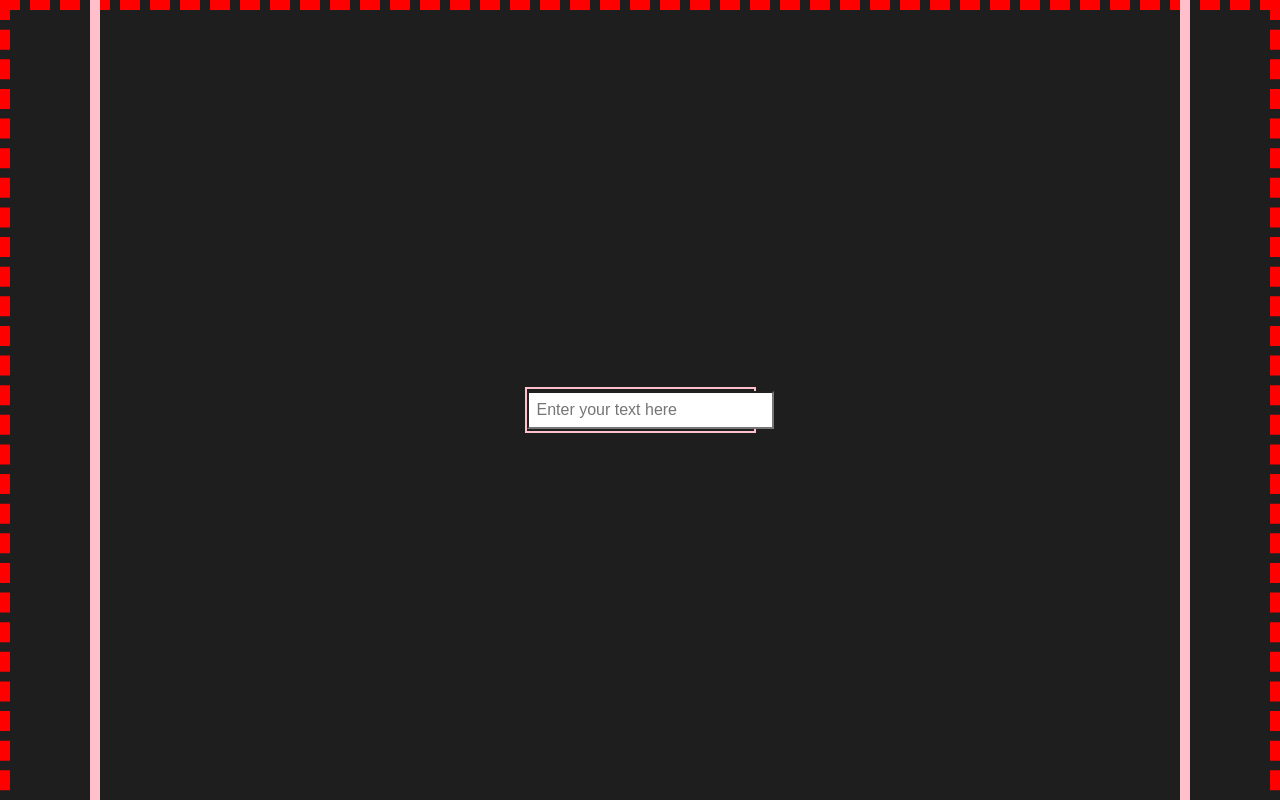
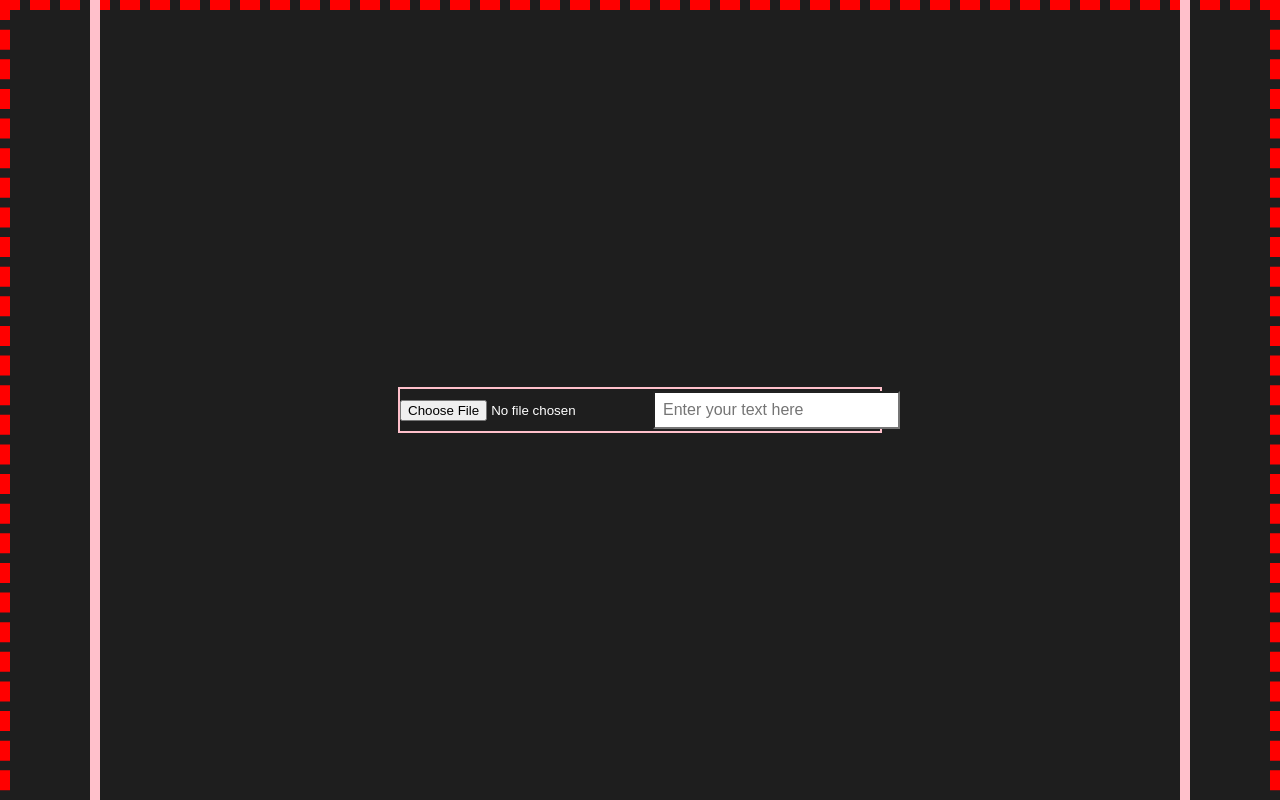
Before and after one commit to DouglasVDM/carousel-generator, a React (Create React App) app: page / in a window 1280 px wide. Shown: the top 800 px of the page. Built offline with nearby package versions, Linux system fonts and the light colour scheme.

Commit message:
Imported FileUpload component

```diff
--- a/src/components/Pdf.js
+++ b/src/components/Pdf.js
@@ -1,4 +1,6 @@
+
 import React, { useState } from "react";
+import FileUpload from "./FileUpload";
 
 const Pdf = () => {
   const [text, setText] = useState("");
@@ -14,6 +16,9 @@ const Pdf = () => {
 
   return (
     <div className="input-container">
+      <div>
+        <FileUpload />
+      </div>
       <div>
         <h1>{text}</h1>
       </div>
```
